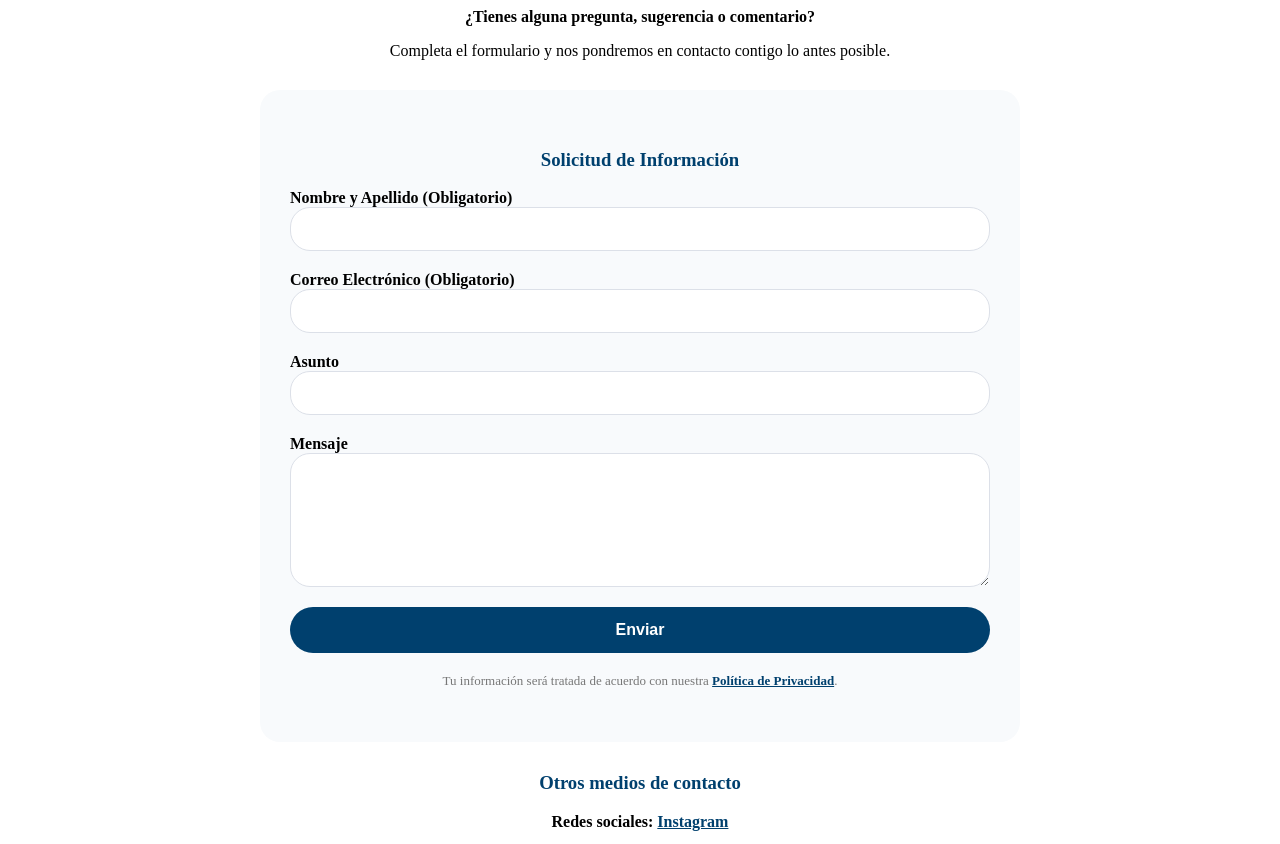
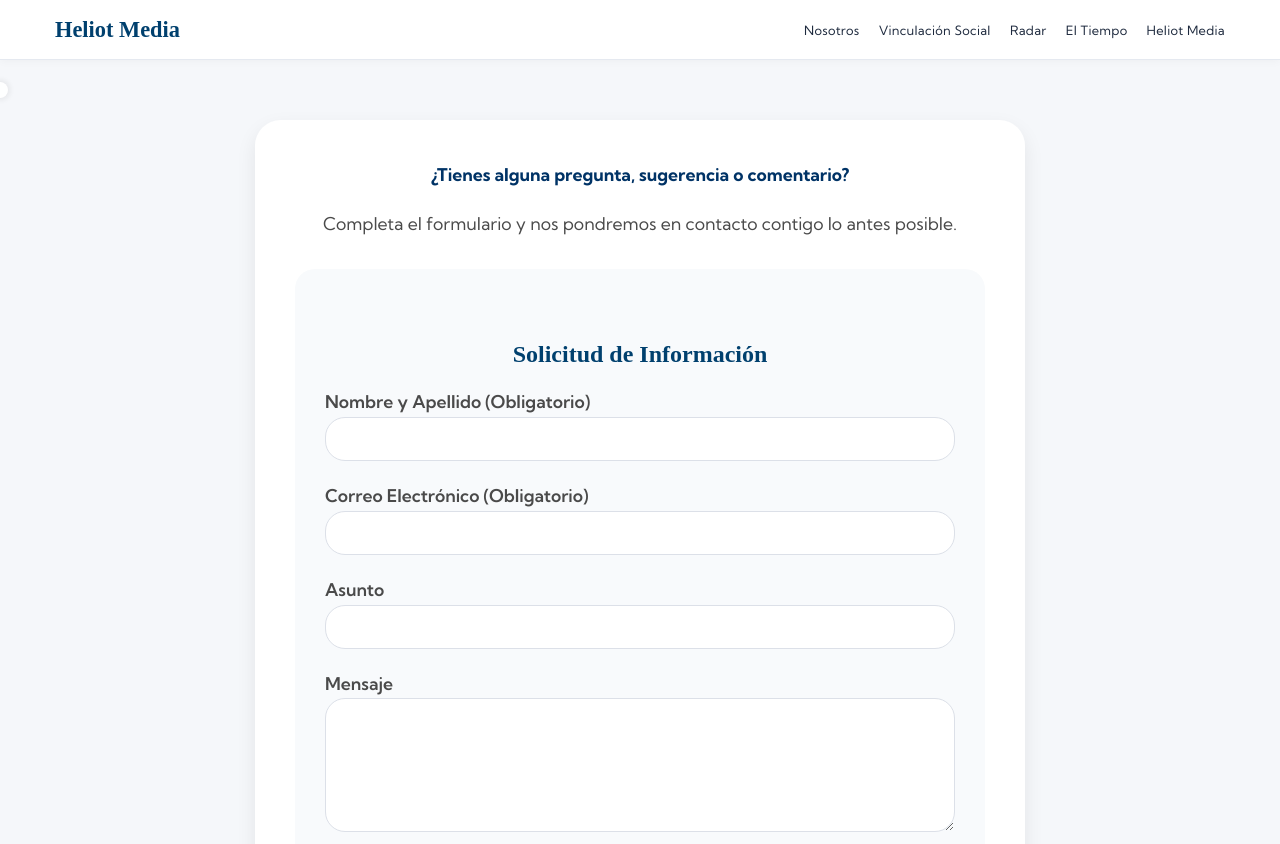
Before and after one commit to windsor-one/Heliot-Media, a plain HTML site: page contactanos.html in a window 1280 px wide. Shown: the top 844 px of the page. Drawn offline with Linux system fonts and the light colour scheme; a web font is replaced by a local one.

Commit message:
Refactor contact form HTML structure and scripts

```diff
--- a/contactanos.html
+++ b/contactanos.html
@@ -1,3 +1,33 @@
+<!DOCTYPE html>
+<html lang="es">
+<head>
+  <meta charset="UTF-8">
+  <meta name="viewport" content="width=device-width, initial-scale=1">
+  <title>Contacto · Heliot Media</title>
+  <link href='https://fonts.googleapis.com/css2?family=Kumbh+Sans:wght@300;400;500;600;700;800&amp;display=swap' rel='stylesheet'/>
+  <link href='https://use.typekit.net/yyi3lii.css' rel='stylesheet'/>
+  <link rel="stylesheet" href="style.css">
+</head>
+<body>
+  <div class="custom-cursor" id="customCursor"></div>
+  <div class="header" id="mainHeader">
+    <div class="header-inner">
+      <div class="logo"><h1><a href="index.html">Heliot Media</a></h1></div>
+      <ul class="nav-main" id="navMain">
+        <li class="dropdown"><button class="dropbtn">Nosotros</button><ul class="submenu"><li><a href="sobre-nosotros.html">Quienes somos</a></li><li><a href="politica-editorial.html">Política editorial</a></li><li><a href="https://heliotacademy.milaulas.com/">Campus virtual</a></li></ul></li>
+        <li class="dropdown"><button class="dropbtn">Vinculación Social</button><ul class="submenu"><li><a href="beneficios.html">Beneficios y Alianzas</a></li><li><a href="cide-heliot.html">Centro de Innovación</a></li></ul></li>
+        <li class="dropdown"><button class="dropbtn">Radar</button><ul class="submenu"><li><a href="index.html#radar">Radar de novedades</a></li><li><a href="index.html#univo">Acontecer UNIVO</a></li><li><a href="index.html#ugb">Actualidad UGB</a></li><li><a href="index.html#inya">Novedades INYA</a></li></ul></li>
+        <li><a href="el-tiempo.html">El tiempo</a></li>
+        <li class="dropdown"><button class="dropbtn">Heliot Media</button><ul class="submenu"><li><a href="sobre-nosotros.html">Sobre Nosotros</a></li><li><a href="aranceles.html">Aranceles</a></li><li><a href="promociones.html">Promociones</a></li><li><a href="reservas.html">Reservar</a></li><li><a href="pago-online.html">Pago Online</a></li></ul></li>
+      </ul>
+      <button aria-label="Buscar" class="search-toggle" id="searchToggle"><svg fill="none" height="20" stroke="#00406e" stroke-linecap="round" stroke-linejoin="round" stroke-width="2.5" viewBox="0 0 24 24" width="20"><circle cx="11" cy="11" r="8"/><line x1="21" x2="16.65" y1="21" y2="16.65"/></svg></button>
+      <button aria-label="Menu" class="menu-mobile-toggle" id="mobileToggle">&#9776;</button>
+    </div>
+  </div>
+
+  <div class="container" style="margin-top:30px; max-width:800px;">
+    <div class="post-page">
+      <div class="post-body">
         <p style="text-align:center;"><strong>¿Tienes alguna pregunta, sugerencia o comentario?</strong></p>
         <p style="text-align:center;">Completa el formulario y nos pondremos en contacto contigo lo antes posible.</p>
         <div style="background:#f8fafc; border-radius:20px; padding:40px 30px; margin:30px auto; max-width:700px;">
@@ -16,7 +46,14 @@
           <p><strong>Redes sociales:</strong> <a href="https://www.instagram.com/heliotmedia" target="_blank" style="color:#00406e;font-weight:600;">Instagram</a></p>
           <p style="color:#999;font-size:13px;">Intentamos responder en un plazo de 24 a 48 horas hábiles.</p>
         </div>
+      </div>
+    </div>
+  </div>
+
+  <div class="footer">...</div>
+  <div class="search-overlay" id="searchOverlay">...</div>
   <script>
+    /* Mismos scripts del index + el script del formulario */
     document.getElementById('contact-form').addEventListener('submit', function(e) {
       e.preventDefault();
       var btn = document.getElementById('submit-btn');
@@ -41,3 +78,5 @@
       });
     });
   </script>
+</body>
+</html>
```
Lines whose indentation alone changed are shown as unchanged.
